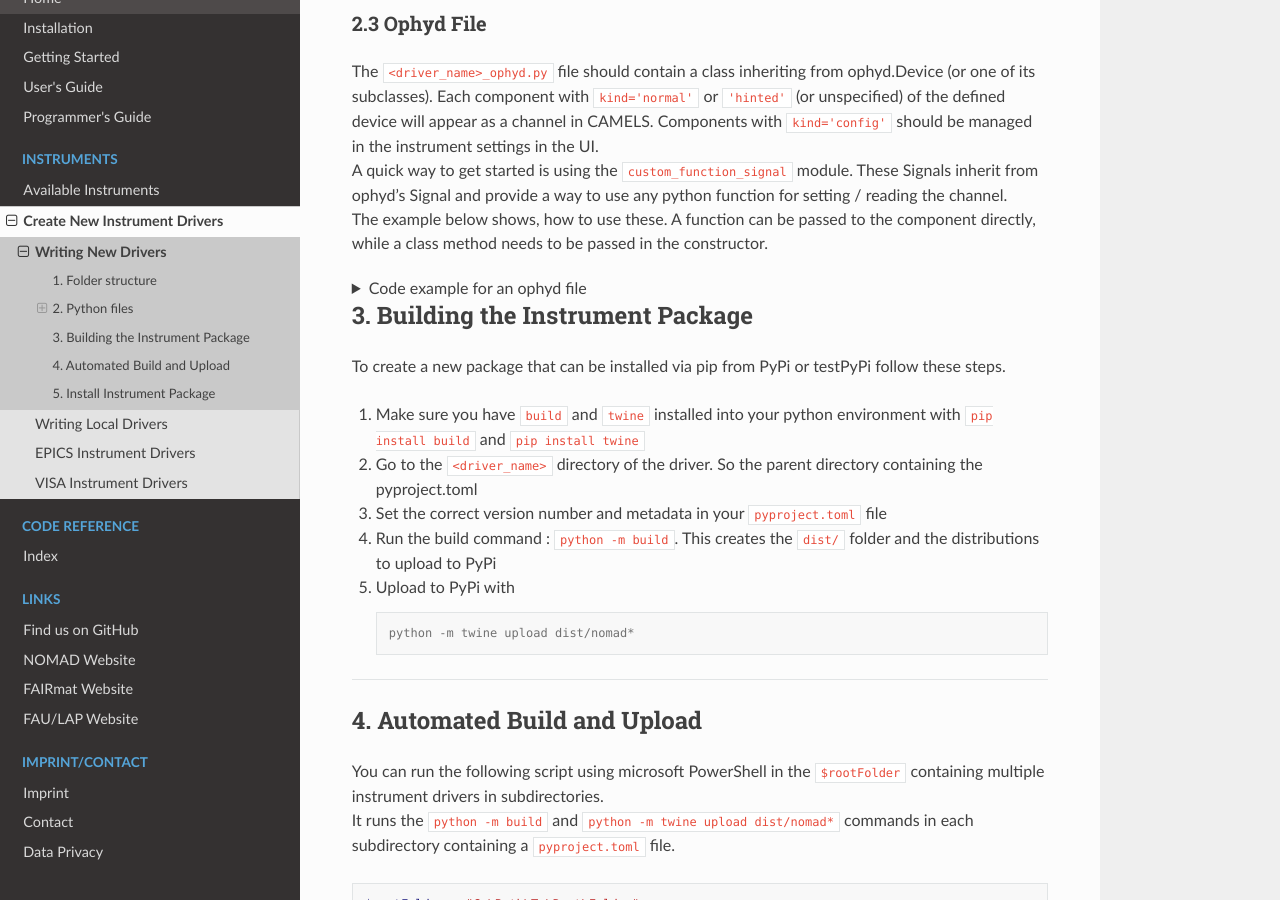
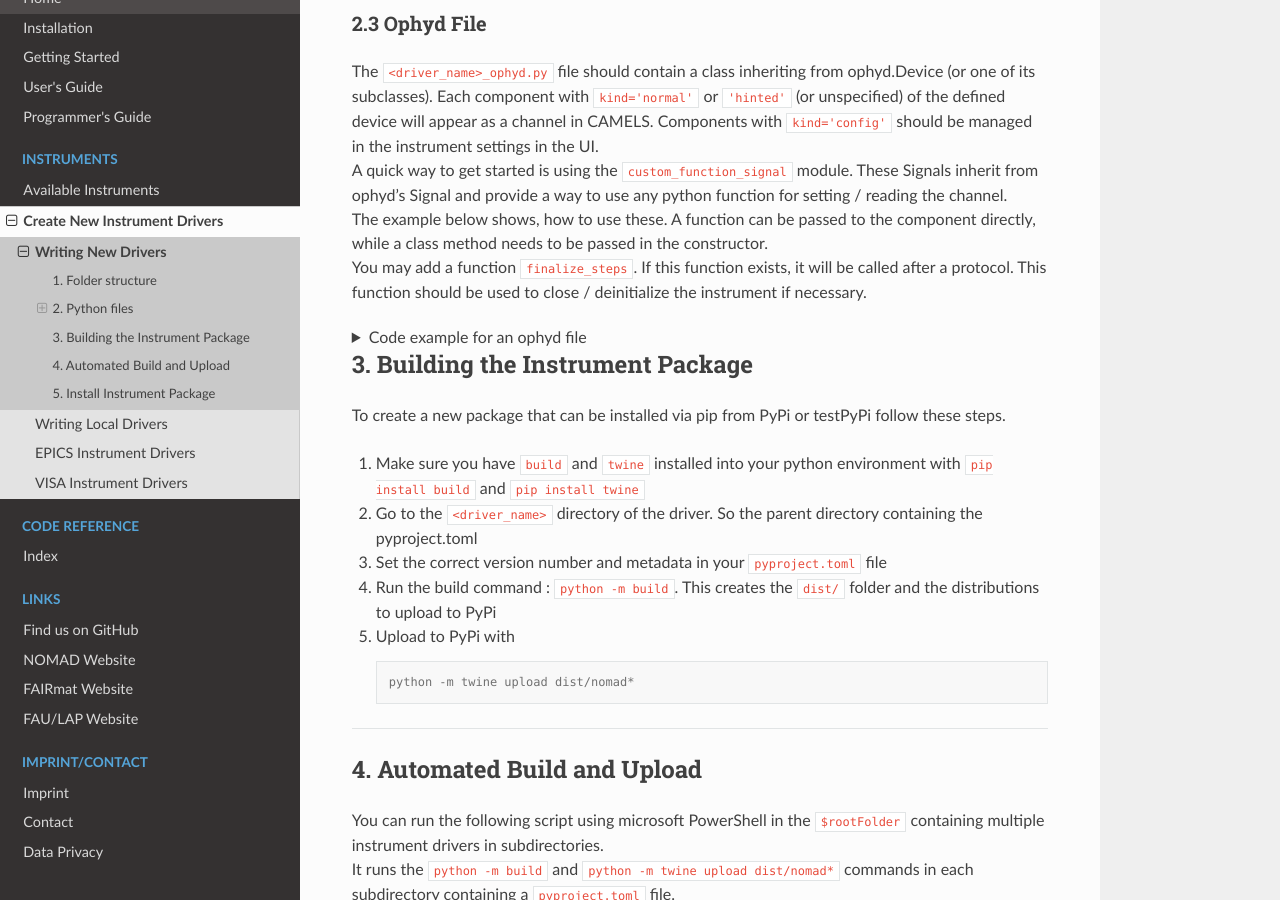
Before and after one commit to FAU-LAP/NOMAD-CAMELS, a Sphinx documentation site: the page built from docs/source/doc/programmers_guide/drivers/writing_drivers.md, in a window 1280 px wide and 900 px high, scrolled down 1842 px. Built offline with Sphinx 7.4.7 and the Read the Docs theme 2.0.0, drawn with Linux system fonts in a browser that asks for light colours; pages that are not in the unit, such as notebooks, are missing from menus.

Commit message:
Update writing_drivers.md

````diff
--- a/docs/source/doc/programmers_guide/drivers/writing_drivers.md
+++ b/docs/source/doc/programmers_guide/drivers/writing_drivers.md
@@ -436,7 +436,7 @@ The `<driver_name>_ophyd.py` file should contain a class inheriting from ophyd.D
 Each component with `kind='normal'` or `'hinted'` (or unspecified) of the defined device will appear as a channel in CAMELS. Components with `kind='config'` should be managed in the instrument settings in the UI.
 A quick way to get started is using the `custom_function_signal` module. These Signals inherit from ophyd's Signal and provide a way to use any python function for setting / reading the channel.
 The example below shows, how to use these. A function can be passed to the component directly, while a class method needs to be passed in the constructor.
-
+You may add a function `finalize_steps`. If this function exists, it will be called after a protocol. This function should be used to close / deinitialize the instrument if necessary.
 
 <details>
   <summary>Code example for an ophyd file</summary>
@@ -477,6 +477,9 @@ class Instrument_Name(Device):
 
     def my_set_method(self):
         # do setting
+
+    def finalize_steps(self):
+        # do things to close the instrument
 
 ```
 </details>
````
